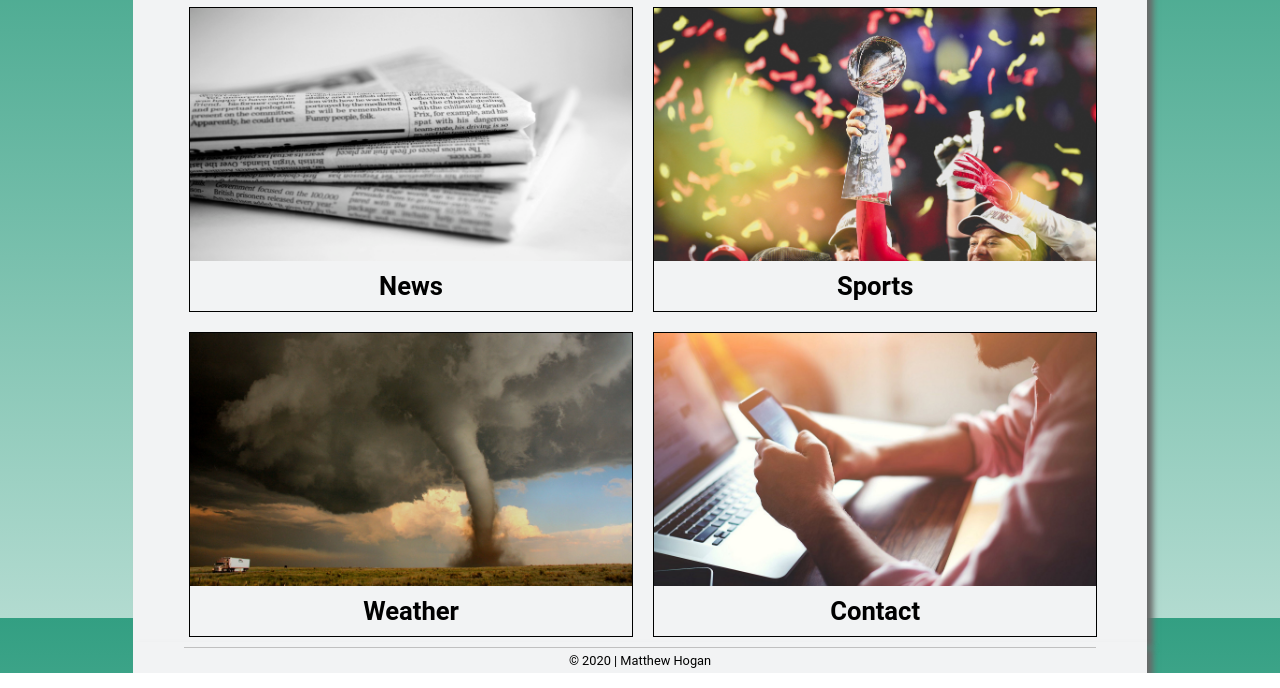
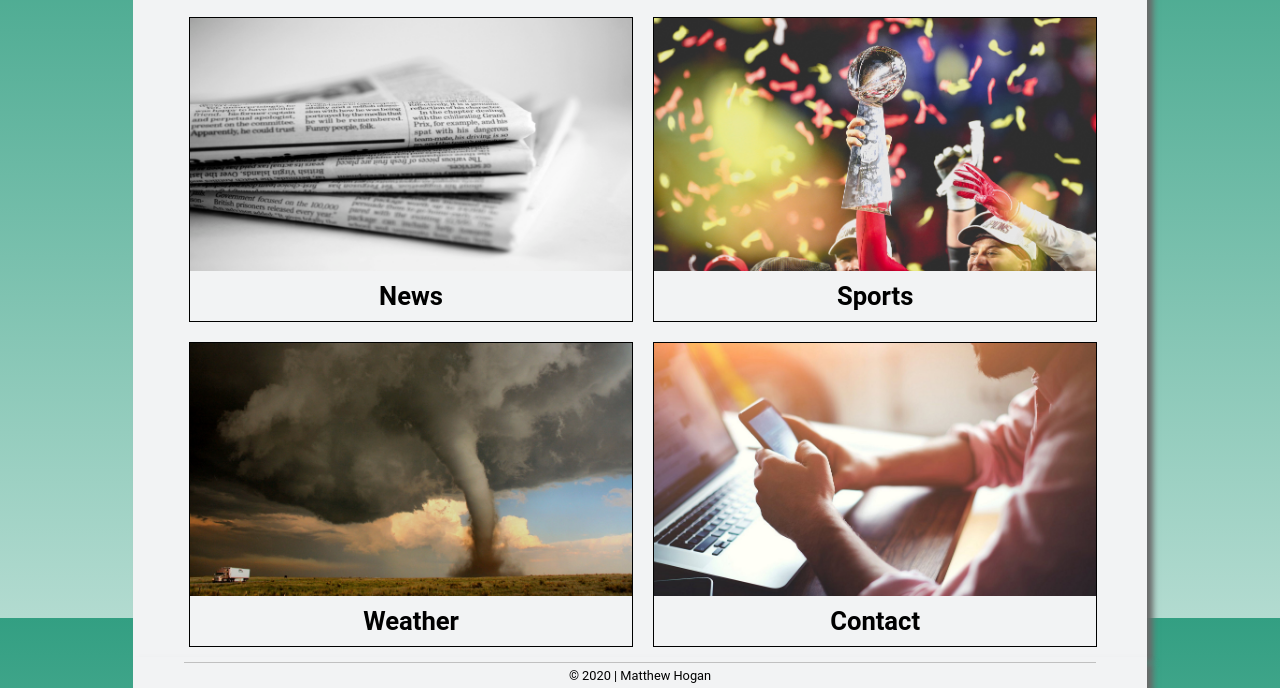
Before and after one commit to matt-hogan/INF250-Final-Project, a plain HTML site: page index.html in a window 1280 px wide. Shown: the part 182-870 px from the top of the page. Drawn offline with Linux system fonts and the light colour scheme.

Commit message:
Final update

```diff
--- a/css/main.css
+++ b/css/main.css
@@ -207,6 +207,8 @@ tbody tr:nth-child(even) {
         "weather"
         "contact";
     grid-gap: 20px;
+    padding-top: 10px;
+    padding-bottom: 5px;
 }
 
 #news { grid-area: news; }
```
Also changed, not shown: news.html (+1 -1 lines).
